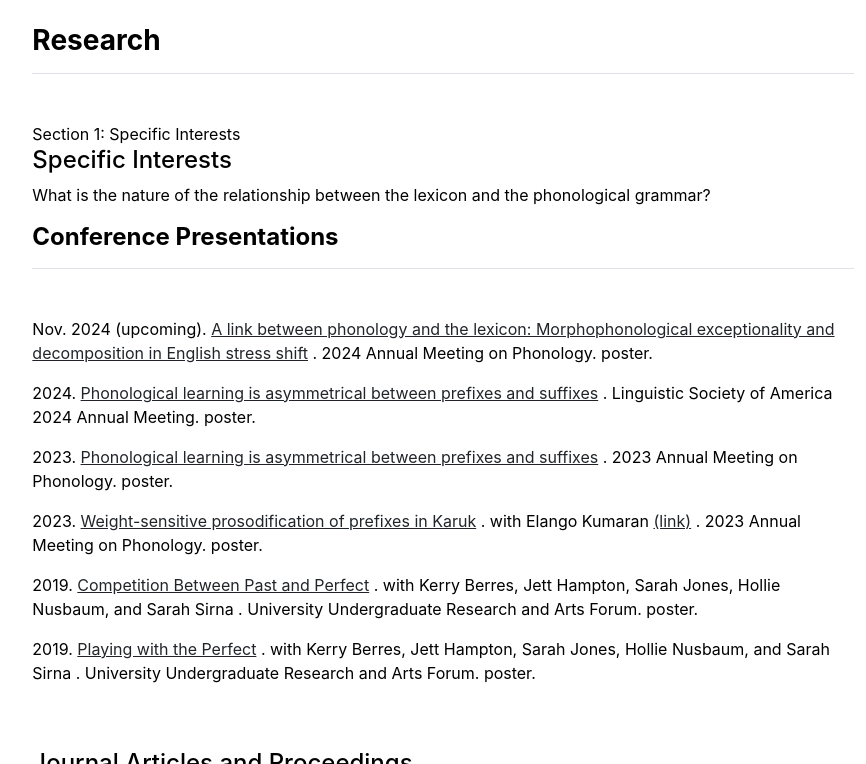
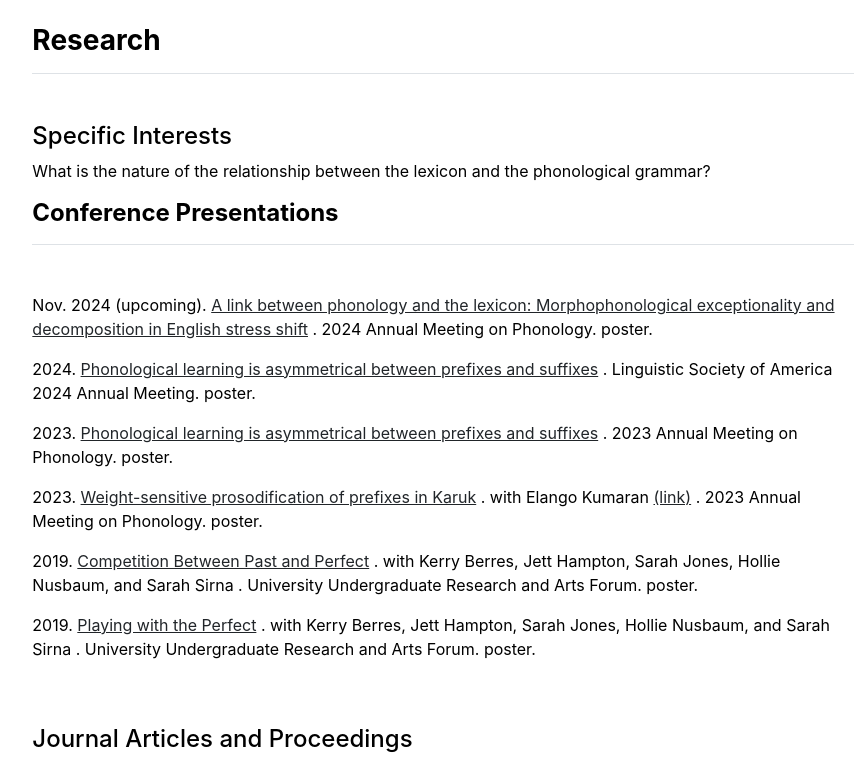
Before and after one commit to darbygrachek/darbygrachek.github.io, a Jekyll site: the page built from index.md, in a window 1280 px wide and 900 px high, scrolled down 607 px, cut to the strip 136-900 px from the top of the window. Shown: the whole strip, without its empty margins (197-1063 px from the left). Built offline with Jekyll 4.4.1, drawn with Linux system fonts in a browser that asks for light colours.

Commit message:
Update publications.html

```diff
--- a/_includes/publications.html
+++ b/_includes/publications.html
@@ -22,7 +22,7 @@
   <div>
     <h3 class="fw-bold border-bottom pb-3 mb-5">Research</h3>
 
-    Section 1: Specific Interests
+   <!-- Section 1: Specific Interests -->
     <h4>Specific Interests</h4>
     {% for item in site.data.publications.specific_interests %}
       <p>
@@ -90,6 +90,8 @@
 
 
     <!-- Section 3: Journal Articles and Proceedings -->
+   <div class="row g-5 mb-5">
+  <div>
     <h4>Journal Articles and Proceedings</h4>
     {% for item in site.data.publications.journal_articles_and_proceedings %}
       <p>
@@ -102,3 +104,6 @@
 
   </div>
 </div>
+
+      </div>
+</div>
```
